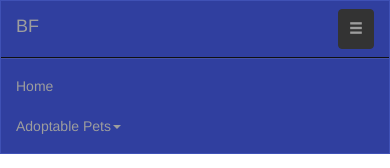
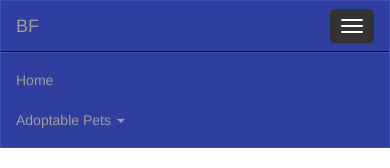
Before and after one commit to bobferrero/bobferrero.github.io, a plain HTML site: page index.html in a window 390 px wide. Both pictures are taken after a click on the button "Toggle navigation". Shown: the top 168 px of the page. Drawn offline with nearby package versions, Linux system fonts and the light colour scheme; some packages are replaced by stand-ins of ours.

Commit message:
changed collapsed menu icon, added space before dropdown-menu caret

```diff
--- a/index.html
+++ b/index.html
@@ -24,21 +24,24 @@
 		  <div class="container-fluid">
 			  <div class="navbar-header">
           <button type="button" class="navbar-toggle collapsed"
-              data-toggle="collapse" data-target="#navbar" aria-expanded="false" aria-controls="navbar">
+              data-toggle="collapse" data-target="#navbar"
+              aria-expanded="false" aria-controls="navbar">
             <span class="sr-only">Toggle navigation</span>
-            <span class="glyphicon glyphicon-menu-hamburger collapsed-menu-icon"></span>
+            <span class="icon-bar"></span>
+            <span class="icon-bar"></span>
+            <span class="icon-bar"></span>
           </button>
       		<a class="navbar-brand" href="./" id="brand">BF</a>
 			  </div>
-        <div class="collapse navbar-collapse" id="navbar">
+        <div class="navbar-collapse collapse" id="navbar">
       		<ul class="nav navbar-nav">
 			      <li><a href="./" aria-controls="home" id="home">Home</a></li>
 
 				    <li class="dropdown">
-              <a class="dropdown-toggle" data-toggle="dropdown" role="button" data-ng-href="pets/{{animal}}"
-                  id="petmenu" aria-haspopup="true" aria-expanded="false">Adoptable Pets<span class="caret"></span>
+              <a class="dropdown-toggle" data-toggle="dropdown" role="button"
+                  id="petmenu" aria-haspopup="true" aria-expanded="false">Adoptable Pets <span class="caret"></span>
               </a>
-              <ul class="dropdown-menu" aria-labelledby="petmenu">
+              <ul class="dropdown-menu" aria-labelledby="pet selection menu">
                 <li><a data-ng-href="pets/shelters" id="shelterfindMenu">Shelters</a></li>
                 <li role="separator" class="divider"></li>
                 <li data-ng-repeat="opt in petmenu track by opt.value">
```
